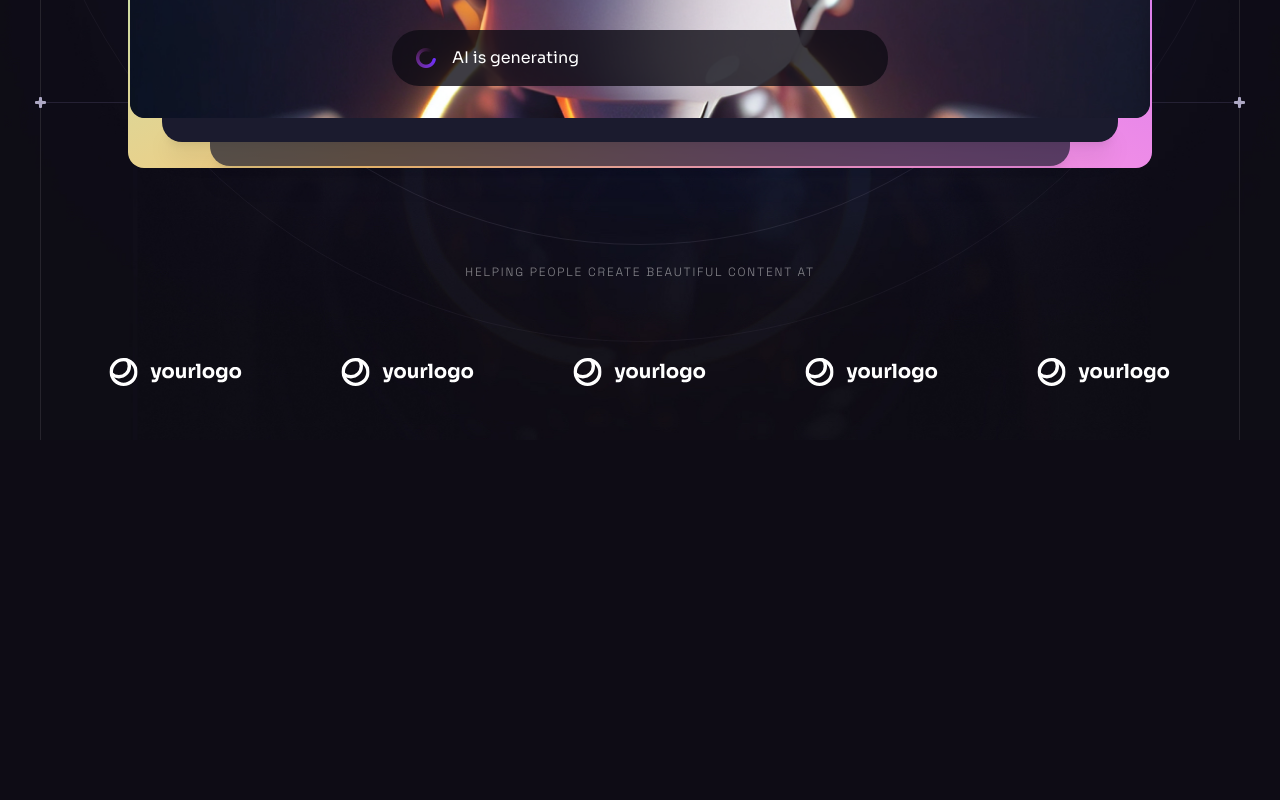
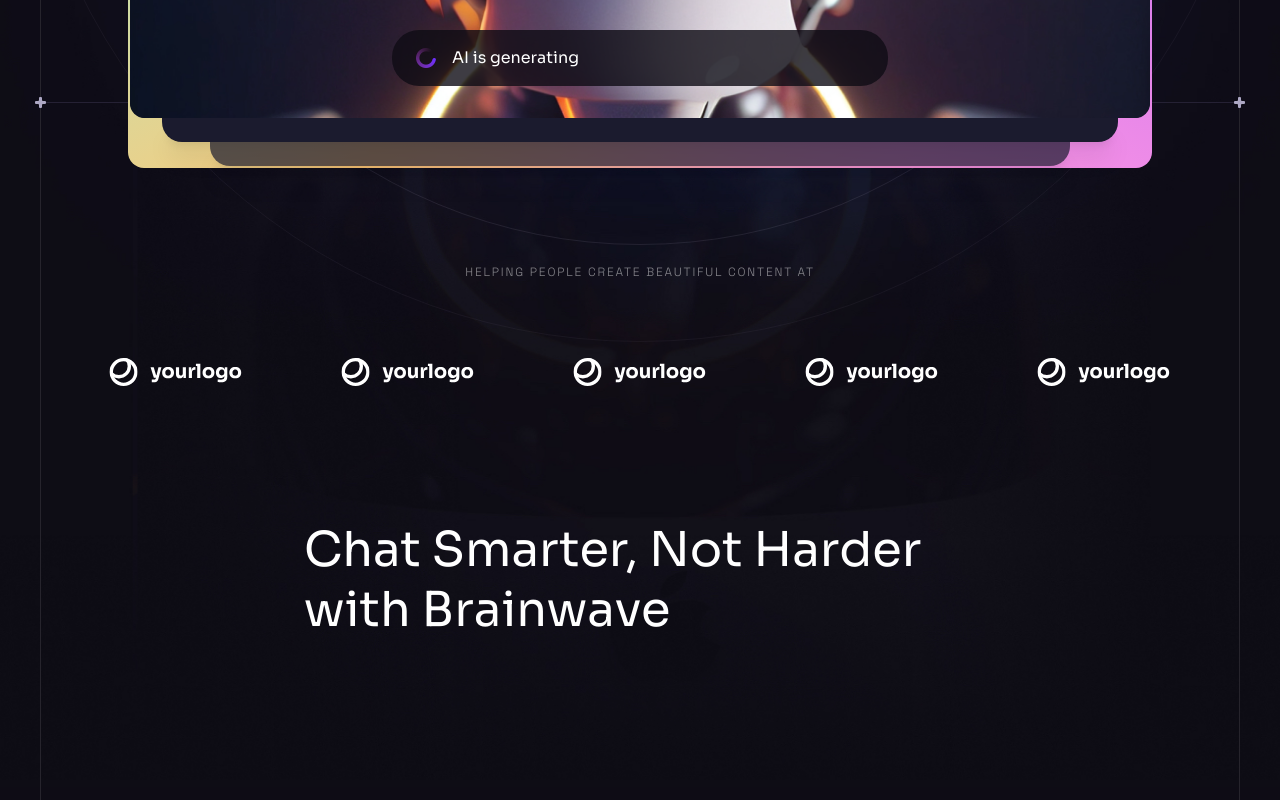
Before and after one commit to RayChan9123/React_Web, a React (Vite) app: page / in a window 1280 px wide. Shown: the part 866-1666 px from the top of the page. Before the commit the page ends 1306 px from the top, so only its background shows below. Built offline with nearby package versions, Linux system fonts and the light colour scheme.

Commit message:
finished Heading.jsx

```diff
--- a/src/App.jsx
+++ b/src/App.jsx
@@ -1,4 +1,5 @@
 import ButtonGradient from "./assets/svg/ButtonGradient";
+import Benefits from "./compontents/Benefits";
 import Button from "./compontents/Button";
 import Header from "./compontents/Header";
 import Hero from "./compontents/Hero";
@@ -9,6 +10,7 @@
       <div className="pt-[4.75rem] lg:pt-[5.25rem] overflow-hidden">
         <Header />
         <Hero />
+        <Benefits />
       </div>
 
       <ButtonGradient />
--- /dev/null
+++ b/src/compontents/Benefits.jsx
@@ -0,0 +1,17 @@
+import React from 'react'
+import Section from './Section';
+import Heading from './Heading';
+const Benefits = () => {
+  return (
+    <Section id="features">
+        <div className="container relative z-2">
+            <Heading
+                className="md:max-w-md lg:max-w-2xl"
+                title="Chat Smarter, Not Harder with Brainwave"
+            />
+        </div>
+    </Section>
+  );
+}
+
+export default Benefits;
--- /dev/null
+++ b/src/compontents/Heading.jsx
@@ -0,0 +1,10 @@
+import React from 'react'
+
+const Heading = ( { className, title }) => {
+  return <div
+  className={`${className} max-w-[50rem] mx-auto mb-12 lg:mb-20`}> {title && <h2 className="h2">{title}</h2>}
+
+    </div>
+}
+
+export default Heading
```
